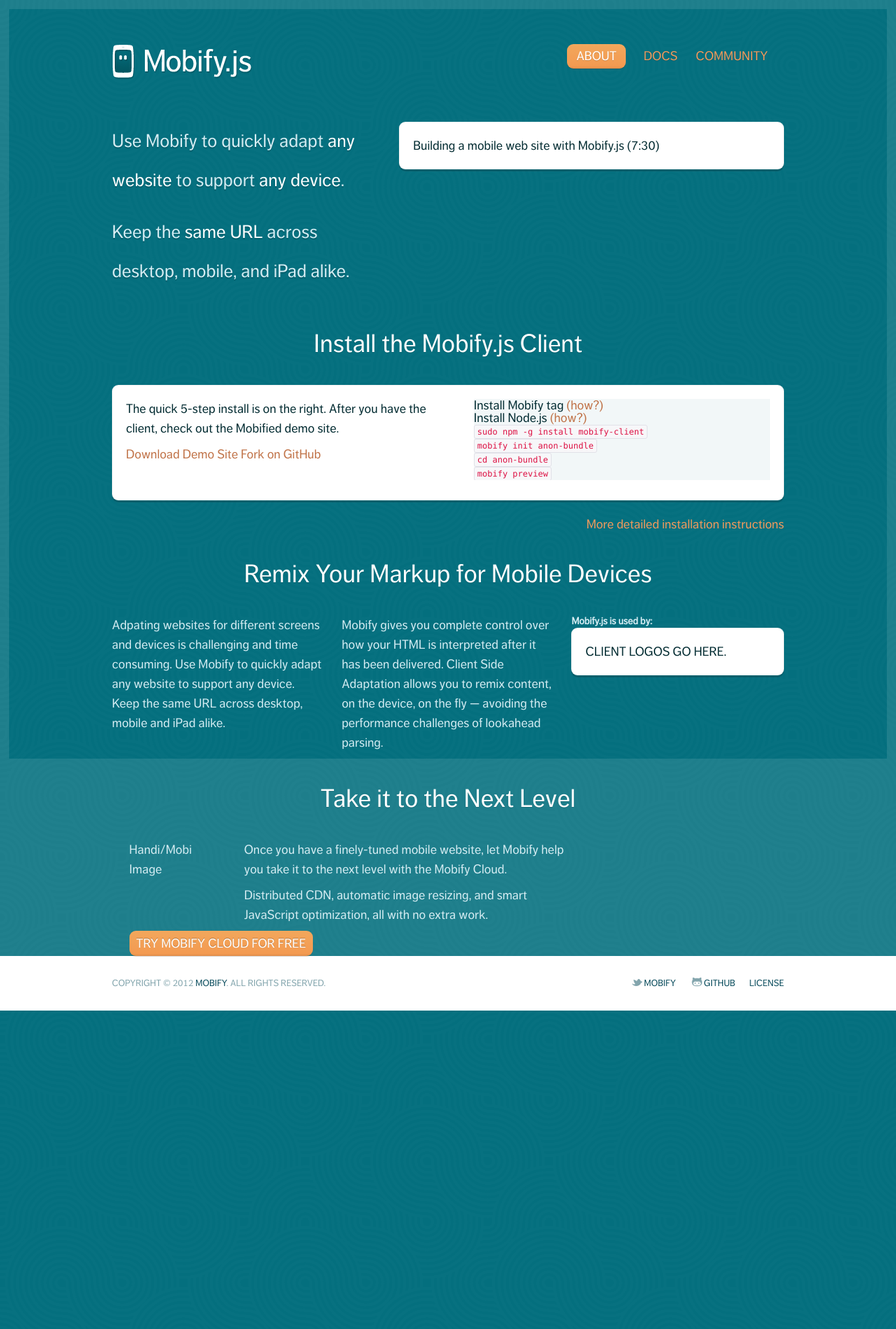
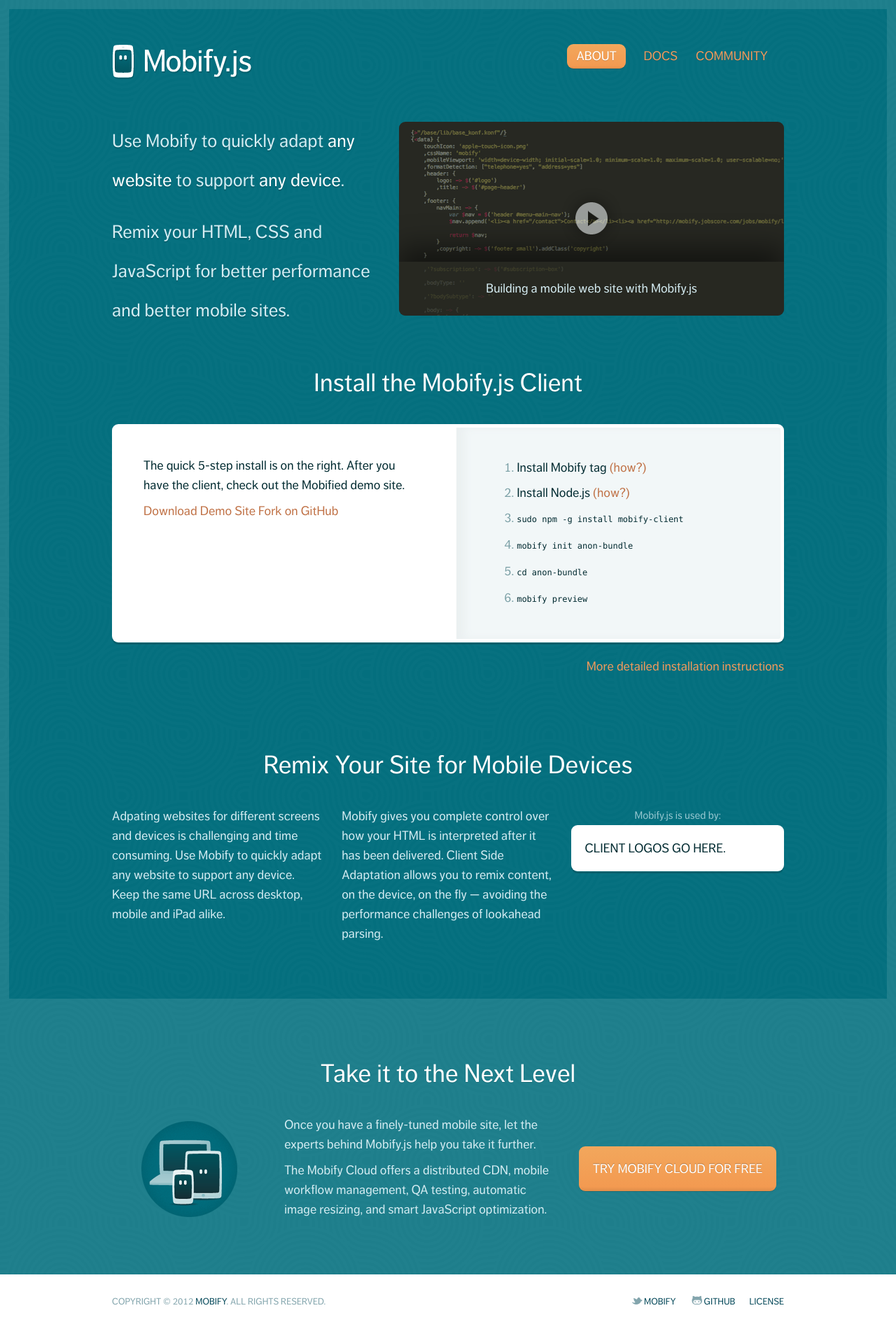
Before and after one commit to mobify/mobifyjs, a Jekyll site: the page built from www/index.html, in a window 1280 px wide. Shown: the whole page at 70% size. Built offline with Jekyll 4.4.1, drawn with Linux system fonts in a browser that asks for light colours; before the commit the page ends 1444 px from its top, so only the background shows below that.

Commit message:
Site styling getting closer.

```diff
--- a/www/_includes/nav.html
+++ b/www/_includes/nav.html
@@ -1,9 +1,11 @@
+                    <div class="nav-wrapper">
 	                    <ul class="nav">
 	                        <li>
-                            <a href="/about/" class="active">About</a>
+	                            <a href="/about/" class="active rounded">About</a>
 	                        </li><li>
 	                            <a href="/docs/">Docs</a>
 	                        </li><li>
 	                            <a href="/community/">Community</a>
 	                        </li>
 	                    </ul><!-- .nav -->
+	                </div>
--- a/www/index.html
+++ b/www/index.html
@@ -9,38 +9,40 @@
             Use Mobify to quickly adapt <strong>any website</strong> to support <strong>any device</strong>.
         </p>
         <p class="lead">
-            Keep the <strong>same URL</strong> across desktop, mobile, and iPad alike.
-
+            Remix your HTML, CSS and JavaScript for better performance and better mobile sites.</p>
         </p>
     </div>
 
     <div class="span7">
-        <div class="well">
-            Building a mobile web site with Mobify.js (7:30)
+        <div class="video rounded">
+            <a href="#" class="play"><i>Play Video</i></a>
+            <h3>Building a mobile web site with Mobify.js</h3>
         </div>
     </div>
 </div>
 
 <div class="row-fluid">
     <div class="span12">
-        <h1>Install the Mobify.js Client</h1>
+        <h2>Install the Mobify.js Client</h2>
     </div>
 </div><!-- .row-fluid -->
 
 <div class="row-fluid">
     <div class="span12">
-        <div class="well">
+        <div class="well install-container rounded shaded">
             <div class="row-fluid">
                 <div class="span6">
+                    <div class="install-summary">
                         <p>The quick 5-step install is on the right. After you have the client, check out the Mobified demo site.</p>
                         <a href="#">Download Demo Site</a>
                         <a href="#">Fork on GitHub</a>
                     </div>
+                </div>
 
                 <div class="span6">
-                    <ol class="install">
-                        <li>Install Mobify tag <a href="/tag/">(how?)</a></li>
-                        <li>Install Node.js <a href="/nodejs/">(how?)</a></li>
+                    <ol class="install-instructions">
+                        <li><span>Install Mobify tag</span> <a href="/tag/">(how?)</a></li>
+                        <li><span>Install Node.js</span> <a href="/nodejs/">(how?)</a></li>
                         <li><code>sudo npm -g install mobify-client</code></li>
                         <li><code>mobify init anon-bundle</code></li>
                         <li><code>cd anon-bundle</code></li>
@@ -55,12 +57,8 @@
     </div>
 </div>
 
-<div class="row-fluid">
-    <div class="span12">
-        <h1>Remix Your Markup for Mobile Devices</h1>
-    </div>
-</div><!-- .row-fluid -->
-
+<div class="remix-site">
+    <h2>Remix Your Site for Mobile Devices</h2>
     <div class="row-fluid">
         <div class="span4">
             <p>Adpating websites for different screens and devices is challenging and time consuming. Use Mobify to quickly adapt any website to support any device. Keep the same URL across desktop, mobile and iPad alike.</p>
@@ -70,39 +68,28 @@
             <p>Mobify gives you complete control over how your HTML is interpreted after it has been delivered. Client Side Adaptation allows you to remix content, on the device, on the fly &mdash; avoiding the performance challenges of lookahead parsing.</p>
         </div>
 
-    <div class="span4">
-        <h4>Mobify.js is used by:</h4>
-        <div class="well">
+        <div class="span4 clients">
+            <h3>Mobify.js is used by:</h3>
+            <div class="well rounded shaded">
                 CLIENT LOGOS GO HERE.
             </div>
         </div>
     </div><!-- .row-fluid -->
+</div>
 
 <div class="next-level">
+    <h2>Take it to the Next Level</h2>
     <div class="row-fluid">
-        <div class="span12">
-            <h1>Take it to the Next Level</h1>
+        <div class="span3 graphic">
+            <img src="static/img/devices.png" alt="" />
         </div>
-        <div class="span2">
-            Handi/Mobi Image
+        <div class="span5">
+           <p>Once you have a finely-tuned mobile site, let the experts behind Mobify.js help you take it further.</p>
+
+           <p>The Mobify Cloud offers a distributed CDN, mobile workflow management, QA testing, automatic image resizing, and smart JavaScript optimization.</p>
         </div>
-        <div class="span6">
-           <p>Once you have a finely-tuned mobile website, let Mobify help you take it to the next level with the Mobify Cloud.</p>
-
-        <!--
-           Mobile Workflow Management, QA Process
-           Live Preview, sharing development previews
-           Release Management, Audits, Rollback support
-           Content Delivery
-           Hosted mobile sites
-
-           CTA: Let the experts who built Mobify help you succeed
-        -->
-
-           <p>Distributed CDN, automatic image resizing, and smart JavaScript optimization, all with no extra work.</p>
-        </div>
-        <div class="span4">
-            <a href="http://cloud.mobify.com/" class="btn btn-primary">Try Mobify Cloud for Free</a>
+        <div class="span4 cta">
+            <a href="http://cloud.mobify.com/" class="btn btn-primary rounded">Try Mobify Cloud for Free</a>
         </div>
     </div><!-- .row-fluid -->
 </div><!-- .next-level -->
--- a/www/static/css/ui-dev.css
+++ b/www/static/css/ui-dev.css
@@ -5,7 +5,7 @@
 }
 body {
 	color: #d5ecf2;
-	background: #046f7e url(../img/body-bg.png);
+	background: #046f7e url(../img/body-bg.min.png);
 	min-height: 100%;
 	font-family: DagnyWeb, "Helvetica Neue", sans-serif;
 	font-weight: normal;
@@ -23,13 +23,25 @@
 	a:hover {
 		color: #eb804c;
 	}
-h1 {
+code {
+	background: none;
+	border: none;
+	padding: 0;
+}
+h1, h2, h3, h4, h5, h6 {
+	font-weight: normal;
+}
+h2 {
 	font-weight: normal;
 	font-size: 36px;
 	text-align: center;
 	margin: 40px 0;
 	color: #fff;
 	text-shadow: rgba(0,0,0,0.15) 0 1px 0;
+}
+ol li {
+	list-style: decimal;
+	margin: 0.5em 0 0.5em 2em;
 }
 strong {
 	font-weight: normal;
@@ -38,19 +50,13 @@
 .well {
 	color: #032c32;
 	background: #fff;
-	-webkit-border-radius: 9px;
-	-moz-border-radius: 9px;
-	-ms-border-radius: 9px;
-	-o-border-radius: 9px;
-	border-radius: 9px;
-	-webkit-box-shadow: rgba(0,0,0,0.15) 0 3px 0;
-	-moz-box-shadow: rgba(0,0,0,0.15) 0 3px 0;
-	-ms-box-shadow: rgba(0,0,0,0.15) 0 3px 0;
-	-o-box-shadow: rgba(0,0,0,0.15) 0 3px 0;
-	box-shadow: rgba(0,0,0,0.15) 0 3px 0;
+	border: none;
 }
 	.well a, .well a:visited {
 		color: #c07247;
+	}
+	.well code {
+		color: #032c32;
 	}
 .btn, a.btn {
 	font-size: 18px;
@@ -59,11 +65,6 @@
 	border: none;
 	color: #fff;
 	background: #f39a51;
-	-webkit-border-radius: 9px;
-	-moz-border-radius: 9px;
-	-ms-border-radius: 9px;
-	-o-border-radius: 9px;
-	border-radius: 9px;
 	-webkit-box-shadow: rgba(0,0,0,0.15) 0 1px 0;
 	-moz-box-shadow: rgba(0,0,0,0.15) 0 1px 0;
 	-ms-box-shadow: rgba(0,0,0,0.15) 0 1px 0;
@@ -85,9 +86,20 @@
 		-o-transition: none;
 		transition: none;
 	}
-
-
-
+.rounded {
+	-webkit-border-radius: 9px;
+	-moz-border-radius: 9px;
+	-ms-border-radius: 9px;
+	-o-border-radius: 9px;
+	border-radius: 9px;
+}
+.shaded {
+	-webkit-box-shadow: rgba(0,0,0,0.15) 0 3px 0;
+	-moz-box-shadow: rgba(0,0,0,0.15) 0 3px 0;
+	-ms-box-shadow: rgba(0,0,0,0.15) 0 3px 0;
+	-o-box-shadow: rgba(0,0,0,0.15) 0 3px 0;
+	box-shadow: rgba(0,0,0,0.15) 0 3px 0;
+}
 
 /* Base Layout */
 .viewport {
@@ -98,14 +110,12 @@
 	margin: 0 auto;
 	width: 100%;
 }
-@media (max-width: 480px) {
-}
 @media (max-width: 767px) {
 	body {
 		padding: 0;
 	}
 	.footer .row-fluid, .viewport .row-fluid {
-		width: 90%;
+		width: 85%;
 	}
 	.pull-right {
 		float: none;
@@ -154,6 +164,7 @@
 }
 .navbar .nav {
 	float: right;
+	white-space: nowrap;
 }
 .navbar .nav > li > a {
 	line-height: 1;
@@ -161,16 +172,16 @@
 	padding: 8px 13px 9px 13px;
 	color: #f29a5c;
 	text-shadow: rgba(0,0,0,0.15) 0 1px 0;
+	-webkit-transition: color 0.25s ease-out;
+	-moz-transition: color 0.25s ease-out;
+	-ms-transition: color 0.25s ease-out;
+	-o-transition: color 0.25s ease-out;
+	transition: color 0.25s ease-out;
 }
 	.navbar .nav > li > a.active {
 		color: #fff;
 		background: #f39a51;
 		margin: 0 13px;
-		-webkit-border-radius: 9px;
-		-moz-border-radius: 9px;
-		-ms-border-radius: 9px;
-		-o-border-radius: 9px;
-		border-radius: 9px;
 		-webkit-box-shadow: rgba(0,0,0,0.15) 0 1px 0;
 		-moz-box-shadow: rgba(0,0,0,0.15) 0 1px 0;
 		-ms-box-shadow: rgba(0,0,0,0.15) 0 1px 0;
@@ -190,7 +201,36 @@
 	.navbar .nav > li > a.active:hover {
 		color: #fff;
 	}
+@media (max-width: 767px) {
+	.navbar {
+		padding: 30px 0 40px 0;
+	}
+	.navbar-inner {
+		text-align: center;
+	}
+	.navbar .brand {
+		display: inline-block;
+		float: none;
+	}
+	.navbar .nav-wrapper {
+		padding-top: 30px;
+		clear: left;
+		text-align: center;
+	}
+	.navbar .nav {
+		float: none;
+		display: inline-block;
+	}
+}
 
+
+
+
+/* Page Components */
+.lead-in {
+	background: rgba(255,255,255,0.15);
+	padding: 40px;
+}
 
 
 /* Footer Layout */
@@ -206,13 +246,23 @@
 	.footer a, .footer a:visited {
 		color: #074a5b;
 	}
-		.footer a:hover {
-			background: none;
+		.footer .nav > li > a:hover {
+			text-decoration: underline;
+			background: transparent;
 		}
 	.footer i {
 		font-size: 16px;
 		color: #83a5ad;
+		text-decoration: none;
+		-webkit-transition: color 0.25s ease-out;
+		-moz-transition: color 0.25s ease-out;
+		-ms-transition: color 0.25s ease-out;
+		-o-transition: color 0.25s ease-out;
+		transition: color 0.25s ease-out;
 	}
+		.footer a:hover i {
+			color: #074a5b;
+		}
 	.footer .nav {
 		margin: 0;
 	}
@@ -228,22 +278,126 @@
 .lead {
 	font-size: 26px;
 	line-height: 56px;
+	text-align: center;
 	text-shadow: rgba(0,0,0,0.15) 0 2px 0;
 }
 .well .row-fluid {
 	width: 100%;
 }
-.install {
+.video {
+	background: #272822 url(../img/code-example.min.png) 15px 10px no-repeat;
+	padding-top: 200px;
+	position: relative;
+	overflow: hidden;
+}
+	.video .play {
+		display: block;
+		position: absolute;
+		top: 0;
+		left: 0;
+		width: 100%;
+		height: 100%;
+	}
+	.video .play i {
+		font-size: 0;
+		text-indent: -999px;
+		text-decoration: none;
+		width: 99px;
+		height: 98px;
+		position: absolute;
+		top: 50%;
+		left: 50%;
+		margin: -49px 0 0 -49px;
+		background: url(../img/sprites.png) -138px -51px no-repeat;
+		opacity: 0.7;
+		-webkit-transition: opacity 0.25s ease-out;
+		-moz-transition: opacity 0.25s ease-out;
+		-ms-transition: opacity 0.25s ease-out;
+		-o-transition: opacity 0.25s ease-out;
+		transition: opacity 0.25s ease-out;
+	}
+	.video .play:hover i, .video .play:focus i {
+		opacity: 1;
+	}
+	.video h3 {
+		color: #d5ecf2;
+		padding: 25px 0;
+		text-align: center;
+		background: rgba(39,40,34,0.7);
+		-webkit-border-bottom-left-radius: 9px;
+		-webkit-border-bottom-right-radius: 9px;
+		-moz-border-bottom-left-radius: 9px;
+		-moz-border-bottom-right-radius: 9px;
+		border-bottom-left-radius: 9px;
+		border-bottom-right-radius: 9px;
+		-webkit-box-shadow: rgba(0,0,0,0.5) 0 -20px 40px 0;
+		-moz-box-shadow: rgba(0,0,0,0.5) 0 -20px 40px 0;
+		box-shadow: rgba(0,0,0,0.5) 0 -20px 40px 0;
+	}
+.install-container {
+	padding: 5px;
+}
+.install-summary {
+	padding: 40px;
+}
+.install-instructions {
 	background: #f2f7f8;
 	overflow: hidden;
+	padding: 30px 50px;
+	margin: 0;
+	-webkit-border-top-right-radius: 3px;
+	-webkit-border-bottom-right-radius: 3px;
+	-moz-border-top-right-radius: 3px;
+	-moz-border-bottom-right-radius: 3px;
+	border-top-right-radius: 3px;
+	border-bottom-right-radius: 3px;
+	-webkit-box-shadow: inset #ebf0f1 12px 0 12px 0;
+	-moz-box-shadow: inset #ebf0f1 12px 0 12px 0;
+	box-shadow: inset #ebf0f1 12px 0 12px 0;
 }
-
+	.install-instructions span {
+		color: #032c32;
+	}
+	.install-instructions li {
+		color: #7a9fa5;
+		margin: 1em 0 1em 2em;
+	}
+.remix-site {
+	padding: 70px 0;
+}
+	.remix-site .clients h3 {
+		text-align: center;
+		font-size: 15px;
+		color: #97c7d0;
+	}
 .next-level {
 	background: #1e7e8b;
 	background: rgba(255,255,255,0.1);
+	padding: 50px 0 70px 0;
 }
-
-
+	.next-level .graphic, .next-level .cta {
+		text-align: center;
+	}
+	.next-level .graphic img {
+		margin: 0 0 2em 0;
+	}
+	.next-level .btn {
+		margin-top: 1em;
+		padding: 18px 20px;
+	}
+@media (min-width: 480px) {
+	.lead {
+		text-align: left;
+	}
+}
+@media (min-width: 768px) {
+	.next-level .graphic img {
+		margin: 0.5em 0 0 0;
+	}
+	.next-level .btn {
+		margin-top: 2.5em;
+	}
+}
 
 
 
```
Also changed, not shown: www/community.md (+4 -3 lines), www/static/img/body-bg.min.png (renamed from www/static/img/body-bg.png), www/static/img/code-example.min.png (added), www/static/img/code-example.png (added), www/static/img/devices.png (added), www/static/img/sprites.png. Lines whose indentation alone changed are shown as unchanged.
